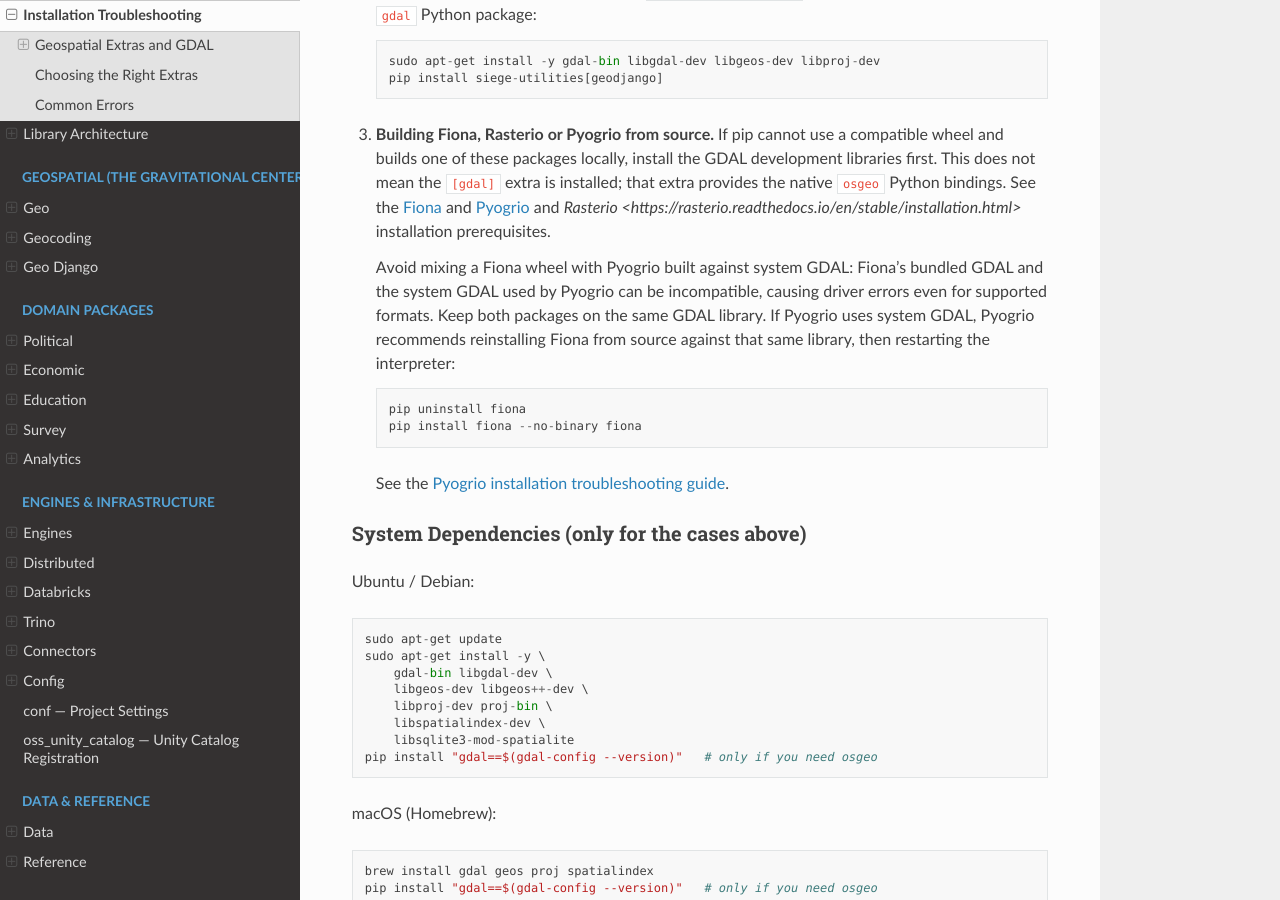
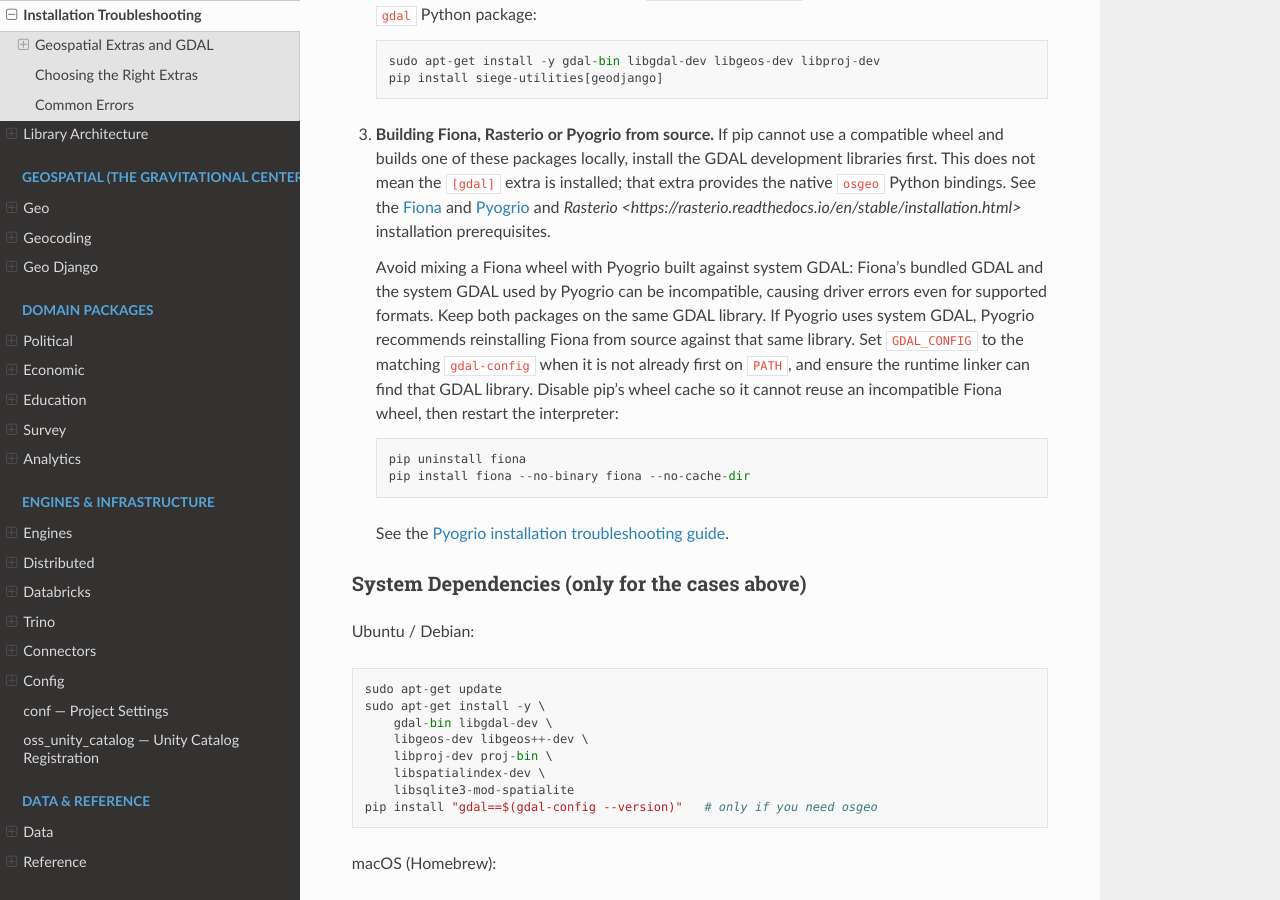
Before and after one commit to siege-analytics/siege_utilities, a Sphinx documentation site: the page built from docs/source/installation_troubleshooting.rst, in a window 1280 px wide and 900 px high, scrolled down 752 px. Built offline with Sphinx 7.4.7 and the Read the Docs theme 3.1.0, drawn with Linux system fonts in a browser that asks for light colours; pages that are not in the unit, such as notebooks, are missing from menus.

Commit message:
docs: clarify Fiona and GDAL source alignment

```diff
--- a/docs/source/installation_troubleshooting.rst
+++ b/docs/source/installation_troubleshooting.rst
@@ -48,10 +48,13 @@ System GDAL is needed in these cases:
    bundled GDAL and the system GDAL used by Pyogrio can be incompatible, causing
    driver errors even for supported formats. Keep both packages on the same GDAL
    library. If Pyogrio uses system GDAL, Pyogrio recommends reinstalling Fiona
-   from source against that same library, then restarting the interpreter::
+   from source against that same library. Set ``GDAL_CONFIG`` to the matching
+   ``gdal-config`` when it is not already first on ``PATH``, and ensure the
+   runtime linker can find that GDAL library. Disable pip's wheel cache so it
+   cannot reuse an incompatible Fiona wheel, then restart the interpreter::
 
        pip uninstall fiona
-       pip install fiona --no-binary fiona
+       pip install fiona --no-binary fiona --no-cache-dir
 
    See the `Pyogrio installation troubleshooting guide
    <https://pyogrio.readthedocs.io/en/latest/install.html#troubleshooting-installation-errors>`_.
```
